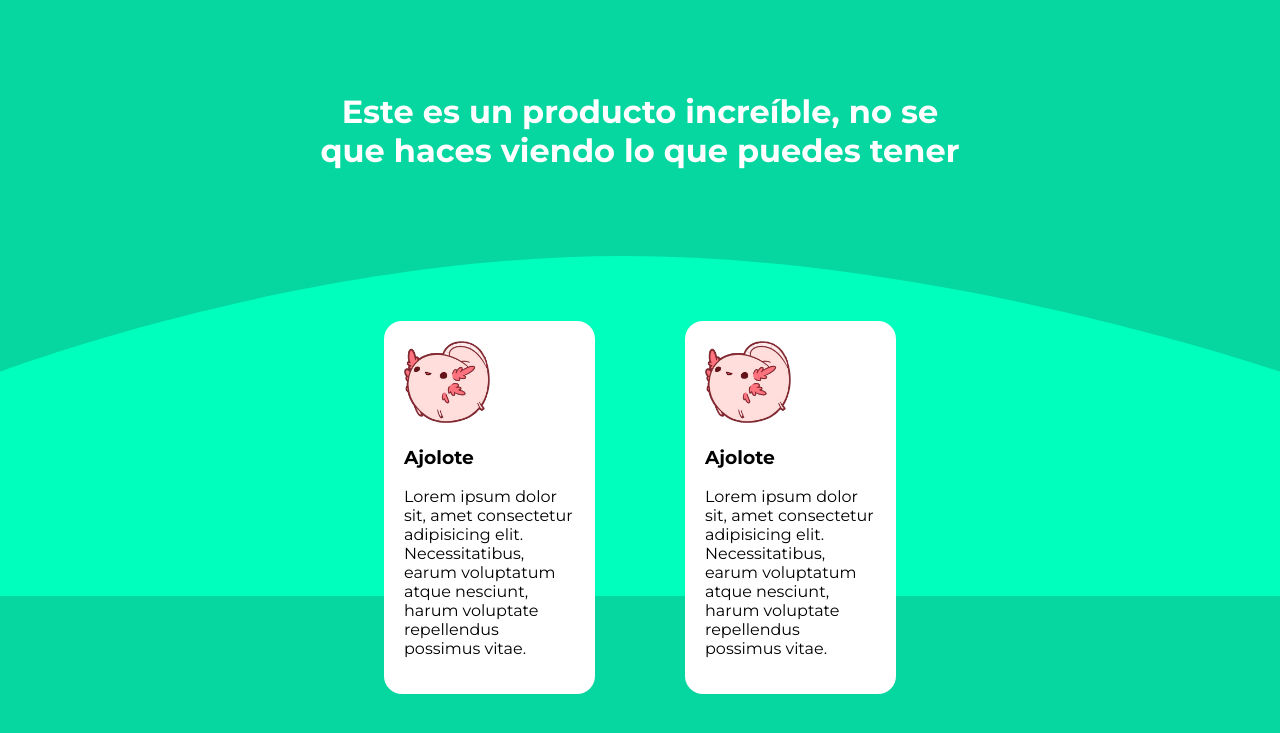
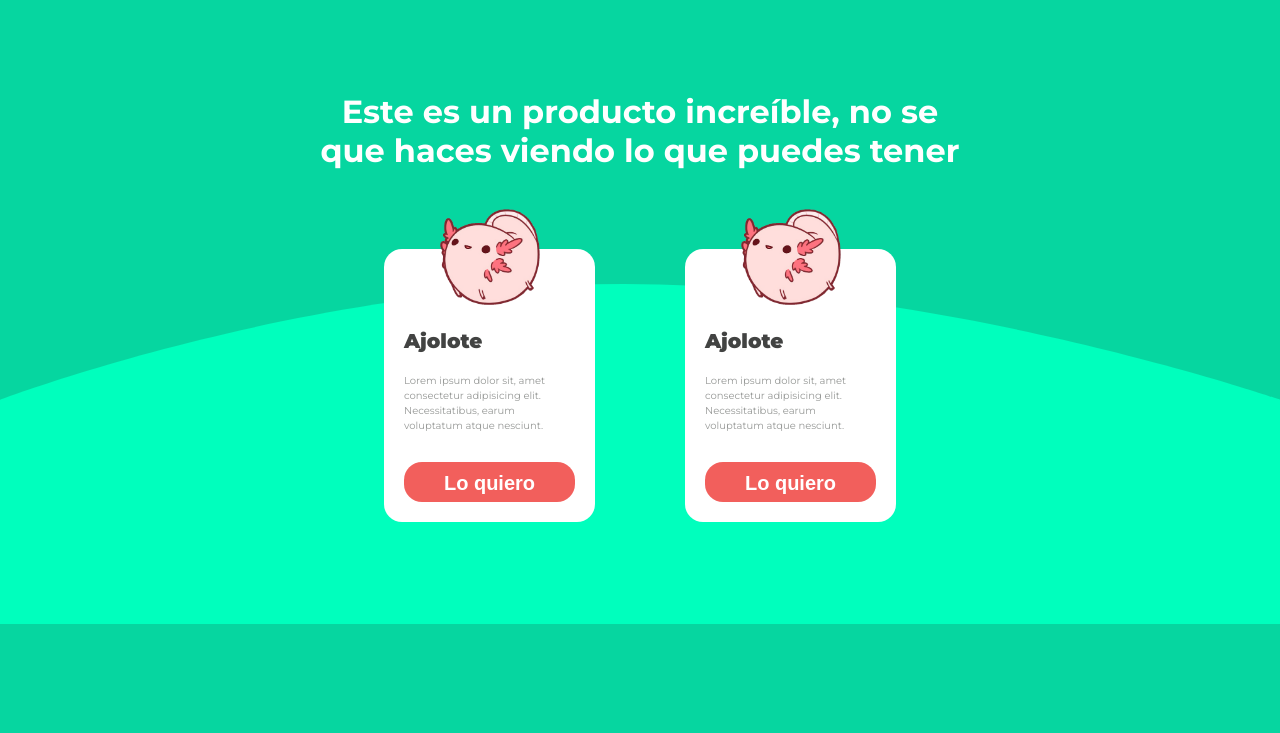
Before and after one commit to Eleazarcaz/petshop, a plain HTML site: page index.html in a window 1280 px wide. Shown: the part 53-786 px from the top of the page. Drawn offline with Linux system fonts and the light colour scheme.

Commit message:
Upgrade products

```diff
--- a/css/estilos.css
+++ b/css/estilos.css
@@ -61,6 +61,7 @@ main h1 {
 
 .products {
 	display: flex;
+	margin-top: 50px;
 	padding: 20px;
 	height: 300px;
 	background: url('../images/Trazado\ 7.svg');
@@ -71,19 +72,55 @@ main h1 {
 
 .product {
 	padding: 45px;
-	height: 280px;
 	width: 211px;
+	margin-top: -100px;
 }
-.product .content {
+
+.content {
 	padding: 20px;
 	background-color: white;
 	border-radius: 18px;
-	z-index: 1;
 	text-align: left;
 }
-.content img {
-	justify-content: center;
-	z-index: 2;
-	width: 50%;
-	position: relative;
+.content h3 {
+	color: #424342;
+	font-size: 20px;
+	font-weight: 900;
 }
+
+.content p {
+	color: #979997;
+	font-size: 10px;
+	line-height: 15px;
+}
+
+.img-product {
+	margin-top: -30px;
+	width: auto;
+	text-align: center;
+}
+.img-product img {
+	margin-top: -30px;
+	width: 100px;
+}
+
+.main-button {
+	width: 100%;
+	height: 40px;
+	margin-top: 19px;
+	padding: 10px;
+	font-size: 20px;
+	font-weight: 700;
+	color: white;
+	background-color: #f25f5c;
+	border-radius: 18px;
+	border: none;
+	cursor: pointer;
+}
+.main-button:hover {
+	background-color: #bb4a48;
+}
+
+.main-button:focus {
+	outline: none;
+}
--- a/index.html
+++ b/index.html
@@ -34,25 +34,33 @@
 			<div class="products">
 				<div class="product">
 					<div class="content">
-						<img src="./images/ajolote.png" alt="" />
+						<div class="img-product">
+							<img src="./images/ajolote.png" alt="" />
+						</div>
+
 						<h3>Ajolote</h3>
 						<p>
 							Lorem ipsum dolor sit, amet consectetur adipisicing elit.
-							Necessitatibus, earum voluptatum atque nesciunt, harum voluptate
-							repellendus possimus vitae.
+							Necessitatibus, earum voluptatum atque nesciunt.
 						</p>
+
+						<button class="main-button">Lo quiero</button>
 					</div>
 				</div>
 
 				<div class="product">
 					<div class="content">
-						<img src="./images/ajolote.png" alt="" />
+						<div class="img-product">
+							<img src="./images/ajolote.png" alt="" />
+						</div>
+
 						<h3>Ajolote</h3>
 						<p>
 							Lorem ipsum dolor sit, amet consectetur adipisicing elit.
-							Necessitatibus, earum voluptatum atque nesciunt, harum voluptate
-							repellendus possimus vitae.
+							Necessitatibus, earum voluptatum atque nesciunt.
 						</p>
+
+						<button class="main-button">Lo quiero</button>
 					</div>
 				</div>
 			</div>
```
